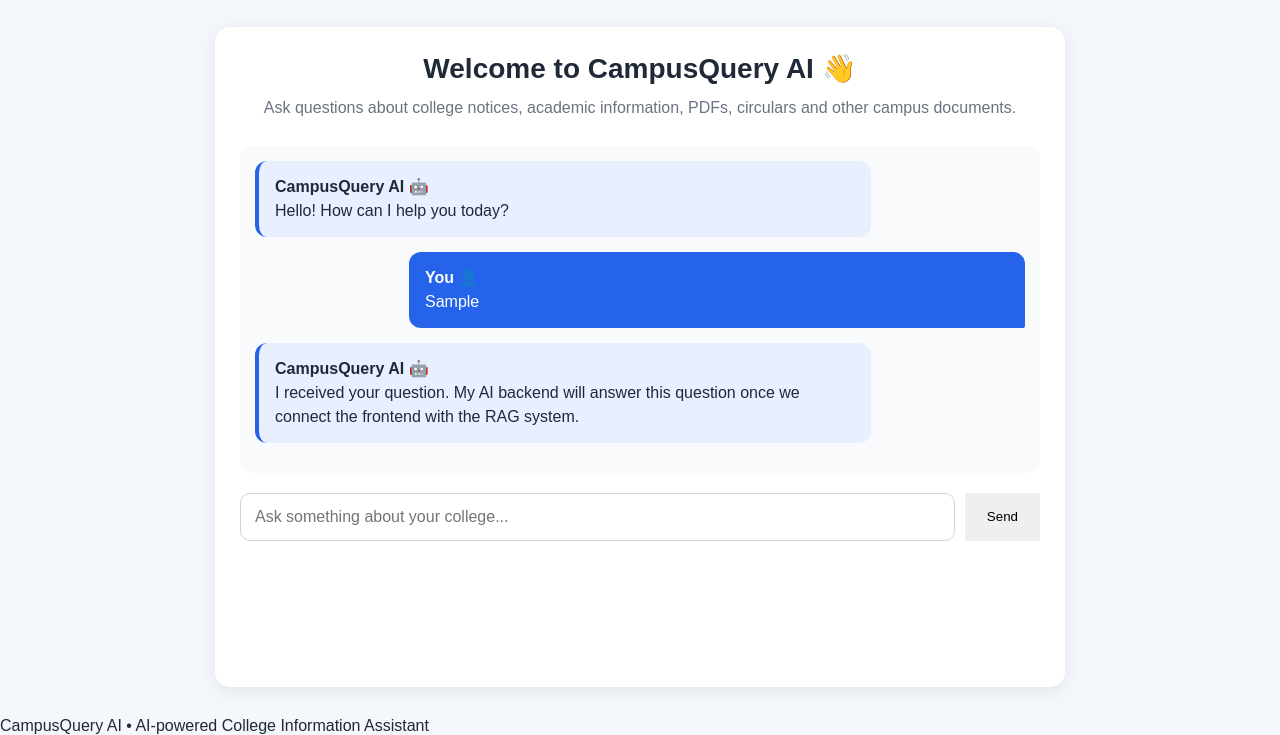
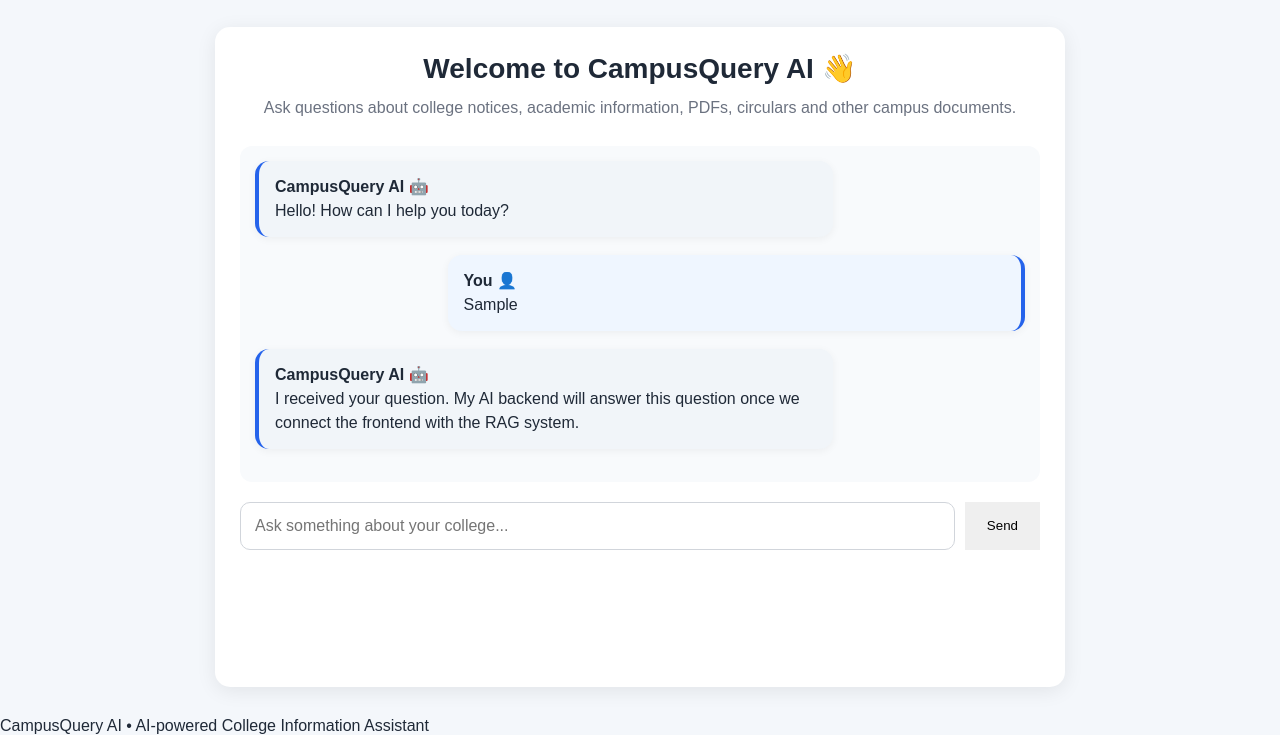
Before and after one commit to Nileshprajapati1205/CampusQuery-AI, a plain HTML site: page frontend/Index.html in a window 1280 px wide. Both pictures are taken after typing "Sample" into the empty fields and a click on the button "Send". Shown: the part 65-800 px from the top of the page. Drawn offline with Linux system fonts and the light colour scheme.

Commit message:
update frontend/Style.css

```diff
--- a/frontend/Style.css
+++ b/frontend/Style.css
@@ -114,29 +114,39 @@ body {
 /* Bot Message */
 
 .message {
-    max-width: 80%;
+    max-width: 75%;
+    padding: 14px 16px;
+    margin-bottom: 18px;
 
-    padding: 14px 16px;
-
-    border-radius: 12px;
-
-    margin-bottom: 15px;
+    border-radius: 14px;
 
     line-height: 1.5;
+
+    box-shadow: 0 2px 8px rgba(0, 0, 0, 0.05);
 }
 
+
+/* AI Message */
+
 .bot-message {
-    background: #e8f0ff;
+    background: #f1f5f9;
+    color: #1f2937;
+
+    margin-right: auto;
 
     border-left: 4px solid #2563eb;
 }
+
+
+/* User Message */
+
 .user-message {
-    background: #2563eb;
-    color: white;
+    background: #eff6ff;
+    color: #1f2937;
 
     margin-left: auto;
 
-    border-radius: 12px 12px 2px 12px;
+    border-right: 4px solid #2563eb;
 }
 
 
```
